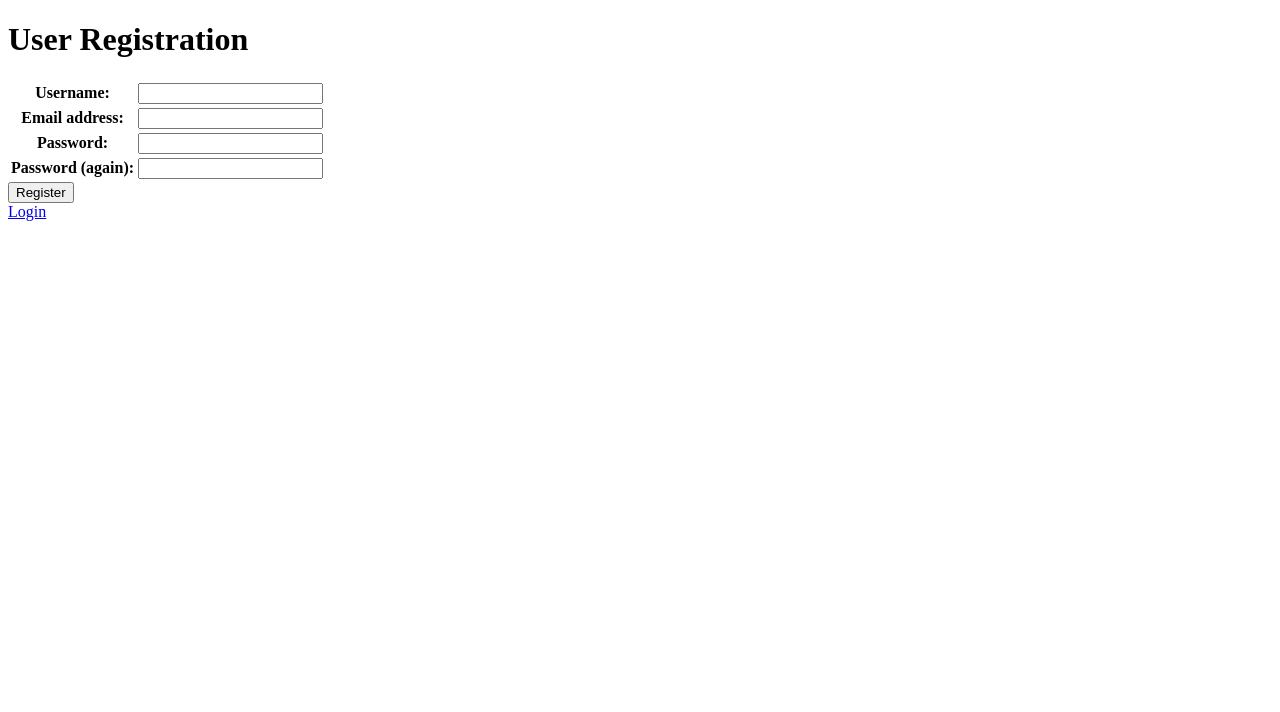
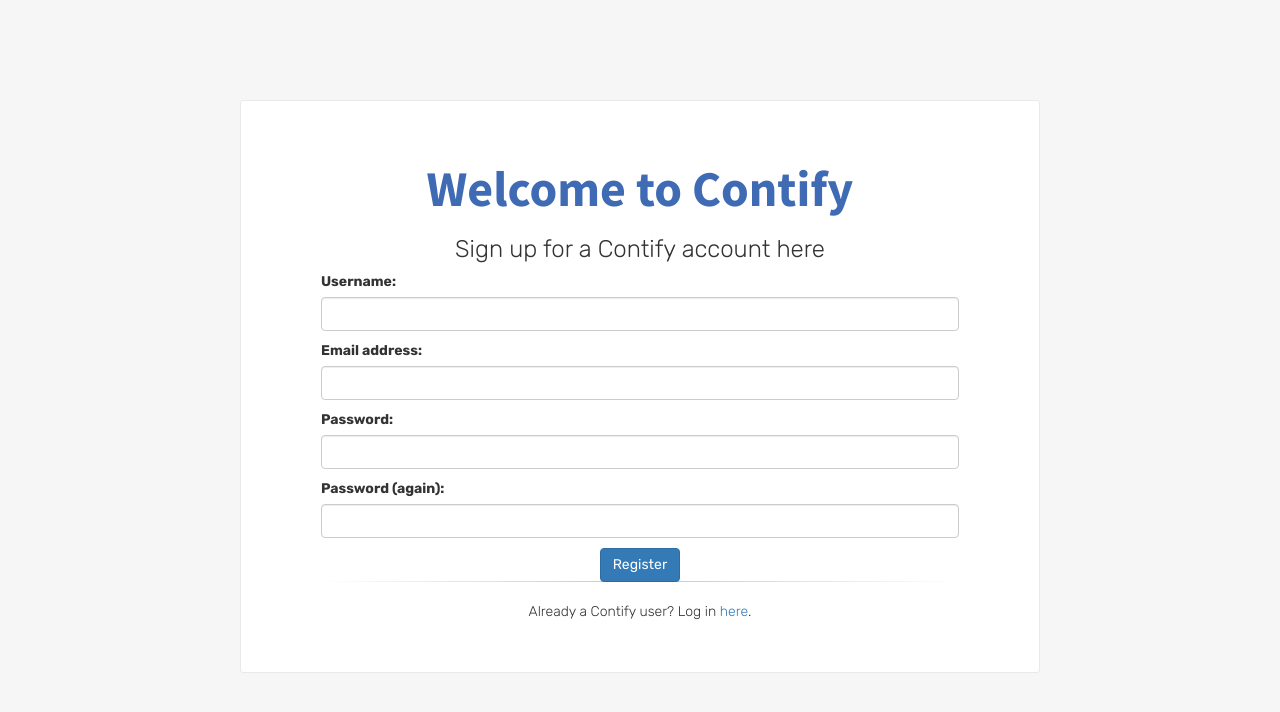
Before and after one commit to anasmoin18/epsilon, a Django app: page /register/ in a window 1280 px wide. Shown: the top 712 px of the page. Run offline with Django 3.2, Linux system fonts and the light colour scheme; some libraries are stand-ins or nearby versions.

Commit message:
created HTML templates for the project

```diff
--- a/newsfeed/forms.py
+++ b/newsfeed/forms.py
@@ -7,10 +7,10 @@
 
 class RegistrationForm(forms.Form):
 
-    username = forms.RegexField(regex=r'^\w+$', widget=forms.TextInput(attrs=dict(required=True, max_length=30)), label=_("Username"), error_messages={ 'invalid': _("This value must contain only letters, numbers and underscores.") })
-    email = forms.EmailField(widget=forms.TextInput(attrs=dict(required=True, max_length=30)), label=_("Email address"))
-    password1 = forms.CharField(widget=forms.PasswordInput(attrs=dict(required=True, max_length=30, render_value=False)), label=_("Password"))
-    password2 = forms.CharField(widget=forms.PasswordInput(attrs=dict(required=True, max_length=30, render_value=False)), label=_("Password (again)"))
+    username = forms.RegexField(regex=r'^\w+$', widget=forms.TextInput(attrs={'required':True, 'max_length':30, 'class': "form-control"}), label=_("Username"), error_messages={ 'invalid': _("This value must contain only letters, numbers and underscores.") })
+    email = forms.EmailField(widget=forms.TextInput(attrs={'required':True, 'max_length':30, 'class': "form-control"}), label=_("Email address"))
+    password1 = forms.CharField(widget=forms.PasswordInput(attrs={'required':True, 'max_length':30, 'render_value':False, 'class': "form-control"}), label=_("Password"))
+    password2 = forms.CharField(widget=forms.PasswordInput(attrs={'required':True, 'max_length':30, 'render_value':False, 'class': "form-control"}), label=_("Password (again)"))
 
     def clean_username(self):
         try:
--- /dev/null
+++ b/newsfeed/static/newsfeed/style.css
@@ -0,0 +1,51 @@
+/* Bootstrap Overrides */
+    body {
+        background-color: #f6f6f6;
+        font-family: 'Rubik', Helvetica Neue, Helvetica, Arial, sans-serif;
+        font-weight: 100;
+        font-size: 14px;
+        -webkit-font-smoothing: antialiased;
+
+    }
+
+    hr {
+        border: none;
+        margin-top: -1px;
+        height: 1px;
+        background-color: #c0c8c9;
+        background-image: -webkit-linear-gradient(0deg, #fff, #c0c8c9, #fff);
+    }
+
+    .btn-primary {
+
+    }
+
+/* Space Selectors*/
+    .space-10 {
+
+    }
+
+/* Custom Classes */
+    .form-wrapper {
+        padding: 40px 80px;
+        width: 800px;
+        background-color: #fff;
+        border: 1px solid #e9e9e9;
+        border-radius: 3px;
+        position: absolute;
+        margin-top: 100px;
+        left: 50%;
+        margin-left: -400px;
+                    }
+
+    .form-wrapper>.text-center>h1 {
+        font-family: 'Source Sans Pro', 'Helvetica Neue', Helvetica, Arial, sans-serif;
+        color: #3f6ab4;
+        font-weight: 800;
+        font-size: 50px;
+    }
+
+    .form-wrapper>.text-center>h3 {
+        color: 000;
+        font-weight: 100;
+    }
--- a/newsfeed/templates/base.html
+++ b/newsfeed/templates/base.html
@@ -1,12 +1,50 @@
 <!DOCTYPE html PUBLIC "-//W3C//DTD XHTML 1.0 Transitional//EN" "http://www.w3.org/TR/xhtml1/DTD/xhtml1-transitional.dtd">
-<html>
-    <head>
-        <title>Django Login Application |
-        {% block title %}{% endblock %}</title>
-    </head>
-    <body>
-        <h1>{% block head %}{% endblock %}</h1>
-        {% block content %}{% endblock %}
-
-    </body>
-</html>
+<html lang="en-us">
+  <head>
+    <meta charset="utf-8">
+    <meta http-equiv="X-UA-Compatible" content="IE=edge">
+    <meta name="viewport" content="width=device-width, initial-scale=1">
+    <meta name="description" content="">
+    <title>Contify | User Registration</title>
+    <!-- Google Fonts Import -->
+    <link href="https://fonts.googleapis.com/css?family=Source+Sans+Pro:300,400,600,700" rel="stylesheet">
+    <link href="https://fonts.googleapis.com/css?family=Rubik:300,400,500,700" rel="stylesheet">
+    <!-- Bootsrap CSS -->
+    <link rel="stylesheet" href="https://maxcdn.bootstrapcdn.com/bootstrap/3.3.7/css/bootstrap.min.css" integrity="sha384-BVYiiSIFeK1dGmJRAkycuHAHRg32OmUcww7on3RYdg4Va+PmSTsz/K68vbdEjh4u" crossorigin="anonymous">
+    <!-- Font Awesome -->
+    <link href="http://112233.contify.com/font-awesome/css/font-awesome.min.css" rel="stylesheet">
+    <!-- Custom CSS -->
+    <link rel="stylesheet" type="text/css" href="/static/newsfeed/style.css">
+    <!-- Favicons -->
+  </head>
+  <body>
+    {% block content %}
+    <!-- Navigation -->
+    <nav class="navbar navbar-inverse navbar-fixed-top">
+      <div class="container">
+        <div class="navbar-header">
+          <button type="button" class="navbar-toggle collapsed" data-toggle="collapse" data-target="#navbar" aria-expanded="false" aria-controls="navbar">
+            <span class="sr-only">Toggle navigation</span>
+            <span class="icon-bar"></span>
+            <span class="icon-bar"></span>
+            <span class="icon-bar"></span>
+          </button>
+          <a class="navbar-brand" href="#">Project name</a>
+        </div>
+        <div id="navbar" class="collapse navbar-collapse navbar-right">
+          <ul class="nav navbar-nav">
+            <li class="active"><a href="#">Home</a></li>
+            <li><a href="#about">About</a></li>
+            <li><a href="#contact">Contact</a></li>
+          </ul>
+        </div><!--/.nav-collapse -->
+      </div>
+    </nav>
+    <!-- Scripts -->
+    <!-- Booststrap Core JS -->
+    <script src="https://maxcdn.bootstrapcdn.com/bootstrap/3.3.7/js/bootstrap.min.js" integrity="sha384-Tc5IQib027qvyjSMfHjOMaLkfuWVxZxUPnCJA7l2mCWNIpG9mGCD8wGNIcPD7Txa" crossorigin="anonymous"></script>
+    <!-- jQuery -->
+    <script src="https://code.jquery.com/jquery-3.2.1.min.js" integrity="sha256-hwg4gsxgFZhOsEEamdOYGBf13FyQuiTwlAQgxVSNgt4=" crossorigin="anonymous"></script>
+    {% endblock %}
+  </body>
+  </html>
--- a/newsfeed/templates/registration/register.html
+++ b/newsfeed/templates/registration/register.html
@@ -1,12 +1,24 @@
 {% extends "base.html" %}
-{% block title %}User Registration{% endblock %}
-{% block head %}User Registration{% endblock %}
+{% block title %}Contify | User Registration{% endblock %}
 {% block content %}
-    <form method="post" action=".">{% csrf_token %}
-        <table border="0">
-            {{ form.as_table }}
-        </table>
-        <input type="submit" value="Register" />
-    </form>
-    <a href="/">Login</a>
+    <div class="container">
+        <div class="row">
+            <div class="col-sm-12">
+                <div class="form-wrapper">
+                    <div class="text-center">
+                        <h1>Welcome to Contify</h1><h1>
+                        </h1><h3>Sign up for a Contify account here</h3>
+                    </div>
+                    <form method="post" action=".">{% csrf_token %}
+                        {{ form.as_p }}
+                    </form>
+                    <div class="text-center">
+                        <input class="btn btn-default btn-primary" type="submit" value="Register">
+                        <hr>
+                        <p>Already a Contify user? Log in <a href="/">here</a>.</p>
+                    </div>
+                </div>
+            </div>
+        </div>
+    </div>
 {% endblock %}
```
Also changed, not shown: 8 other files.
